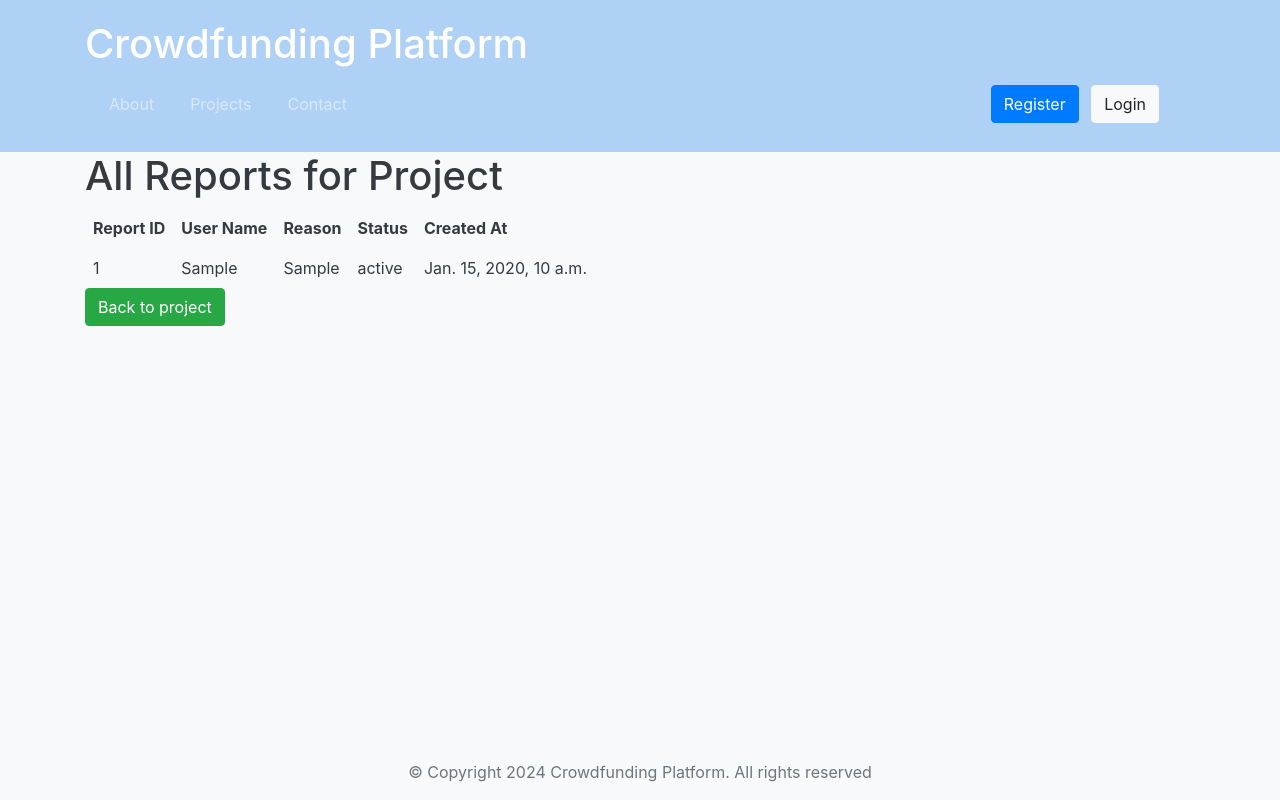
After one commit to RahmaAsharf/Django-Crowd-Funding-Web-App, a Django app: page /projects/reportview/1 in a window 1280 px wide. The commit adds this page. Run offline with Django 5.2, Linux system fonts and the light colour scheme; tables that the repository leaves empty hold one stand-in row (values such as "Sample post"); some libraries are stand-ins or nearby versions.

Commit message:
report project .

```diff
--- a/projects/models.py
+++ b/projects/models.py
@@ -81,3 +81,13 @@ class Donation(models.Model):
 
     def __str__(self):
         return f"{self.user.username} donated ${self.amount} to {self.project.title}"
+
+class Report(models.Model):
+    reason=models.CharField(max_length=500)
+    status=models.CharField(max_length=15)
+    project = models.ForeignKey(Project,on_delete=models.CASCADE, related_name='reports')
+    user =models.ForeignKey(CustomUser,on_delete=models.CASCADE, related_name='reports')
+    created_at = models.DateTimeField(auto_now_add=True)
+
+    def __str__(self) -> str:
+        return self.reason
--- a/projects/templates/projects/project_page.html
+++ b/projects/templates/projects/project_page.html
@@ -8,6 +8,10 @@
         <div class="col-md-4 mb-4">
             <div class="card">
                 <div class="card-body">
+                    {% if project.user_id == 1 %}
+                    <h2 class="card-title" style="color: red;">project has {{ report_count }} reports</h2>
+                    <a href="{% url 'view_reports' project.id %}" class="btn btn-success btn-donate">View reports</a>
+                    {% endif %}
                     <h2 class="card-title">{{ project.title }}</h2>
                     <p class="card-text">{{ project.details }}</p>
                     <p class="card-text">Total: {{ project.total }}</p>
@@ -40,6 +44,8 @@
                         {% endif %}
                         <br><br>
                         <a href="{% url 'view_projects' %}" class="btn btn-success btn-donate">Back to all projects</a>
+                        <a href="{% url 'report_project' project.id  %}" class="btn btn-success btn-donate ">Report</a>
+
                     </div>
                 </div>
                 {% if can_delete %}
--- /dev/null
+++ b/projects/templates/projects/view_reports.html
@@ -0,0 +1,59 @@
+{% extends 'layouts/base.html' %}
+{% load static %}
+
+{% block 'content' %}
+
+<!DOCTYPE html>
+<html lang="en">
+<head>
+    <meta charset="UTF-8">
+    <meta name="viewport" content="width=device-width, initial-scale=1.0">
+    <title>All Reports for Project</title>
+</head>
+<body>
+    <style>
+        th {
+            padding: 8px; /* Add padding to each table header */
+        }
+        td {
+            padding: 8px; /* Add padding to each table header */
+        }
+    </style>
+    <h1>All Reports for Project</h1>
+    <table>
+        <thead>
+            <tr>
+                <th>Report ID</th>
+
+                <th>User Name</th>
+
+                <th>Reason</th>
+
+                <th>Status</th>
+
+                <th>Created At</th>
+            </tr>
+        </thead>
+        <tbody>
+            {% for report in all_reports %}
+            <tr>
+                <td>{{ report.id }}</td>
+                <td>{{ report.user.first_name }}</td>   <!-- Access user username -->
+                <td>{{ report.reason }}</td>
+                <td>{{ report.status }}</td>
+                <td>{{ report.created_at }}</td>
+
+            </tr>
+            {% endfor %}
+        </tbody>
+    </table>
+
+    <a href="{% url 'project_page' id%}" class="btn btn-success btn-donate">Back to project</a>
+
+</body>
+</html>
+
+
+
+
+{% endblock %}
--- a/projects/urls.py
+++ b/projects/urls.py
@@ -1,5 +1,5 @@
 from django.urls import path
-from projects.views import create_project,view_projects, add_commentorrate,donate, delete_project,project_page
+from projects.views import create_project,view_projects, add_commentorrate,donate, delete_project,project_page , report_project, view_all_reports
 
 urlpatterns = [
     # path('try', try1)
@@ -9,6 +9,10 @@ urlpatterns = [
     path('donate/<int:id>', donate , name="donate"),
     path('delete/<int:id>', delete_project, name='delete_project'),
     path('view/<int:id>', project_page, name="project_page"),
+    path('report/<int:id>', report_project, name="report_project"),
+    path('reportview/<int:id>', view_all_reports, name="view_reports"),
+
+
 
 
 
--- a/projects/views.py
+++ b/projects/views.py
@@ -1,7 +1,7 @@
 from django.shortcuts import render, redirect , get_object_or_404
 from django.http import HttpResponse
-from projects.models import Project, Image, Tag, Category, Rating
-from projects.forms import DonationForm, ProjectForm, ImageForm, RatingForm
+from projects.models import Project, Image, Tag, Category, Rating, Report
+from projects.forms import DonationForm, ProjectForm, ImageForm, RatingForm , ReportForm
 from decimal import Decimal
 
 def create_project(request):
@@ -34,6 +34,8 @@ def view_projects(request):
 def project_page(request, id):
     project = Project.objects.get(id=id)
     projects = Project.objects.all()
+    report_count = Report.objects.filter(project_id=id).count()
+
 
     can_delete = False
 
@@ -62,7 +64,7 @@ def project_page(request, id):
 
                         break  # Break out of the inner loop
 
-    return render(request, 'projects/project_page.html', {'project': project, 'can_delete': can_delete , 'matching_projects': matching_projects})
+    return render(request, 'projects/project_page.html', {'project': project, 'can_delete': can_delete , 'matching_projects': matching_projects , 'report_count':report_count })
 
 # def delete_conditions(request, id):
 #     project = Project.objects.get(id=id)
@@ -121,6 +123,27 @@ def donate(request, id):
         'donation_form': donation_form,
     }
     return render(request, 'projects/project_page.html', context)
+
+def report_project(request, id):
+    if request.method == 'POST':
+        form = ReportForm(request.POST)
+        if form.is_valid():
+            report = form.save(commit=False)
+            report.project_id = id
+            # report.user = request.user  # Assuming the user is logged in
+            report.user_id = 1
+            report.save()
+            return redirect('project_page', id=id)  # Redirect to the project detail page
+    else:
+        form = ReportForm()
+
+    return render(request, 'projects/report.html', {'form': form})
+
+def view_all_reports(request, id):
+    # Retrieve all reports for the specified project ID
+
+    all_reports = Report.objects.filter(project_id=id)
+    return render(request, 'projects/view_reports.html', {'all_reports': all_reports , "id":id })
 
 # def donate(request, id):
 #     if request.method == 'POST':
```
Also changed, not shown: projects/forms.py (+13 -1 lines), projects/templates/projects/report.html (added, +22 -0 lines), media/azk_7wkPNOw.jpg (added), projects/migrations/0002_report.py (added).
